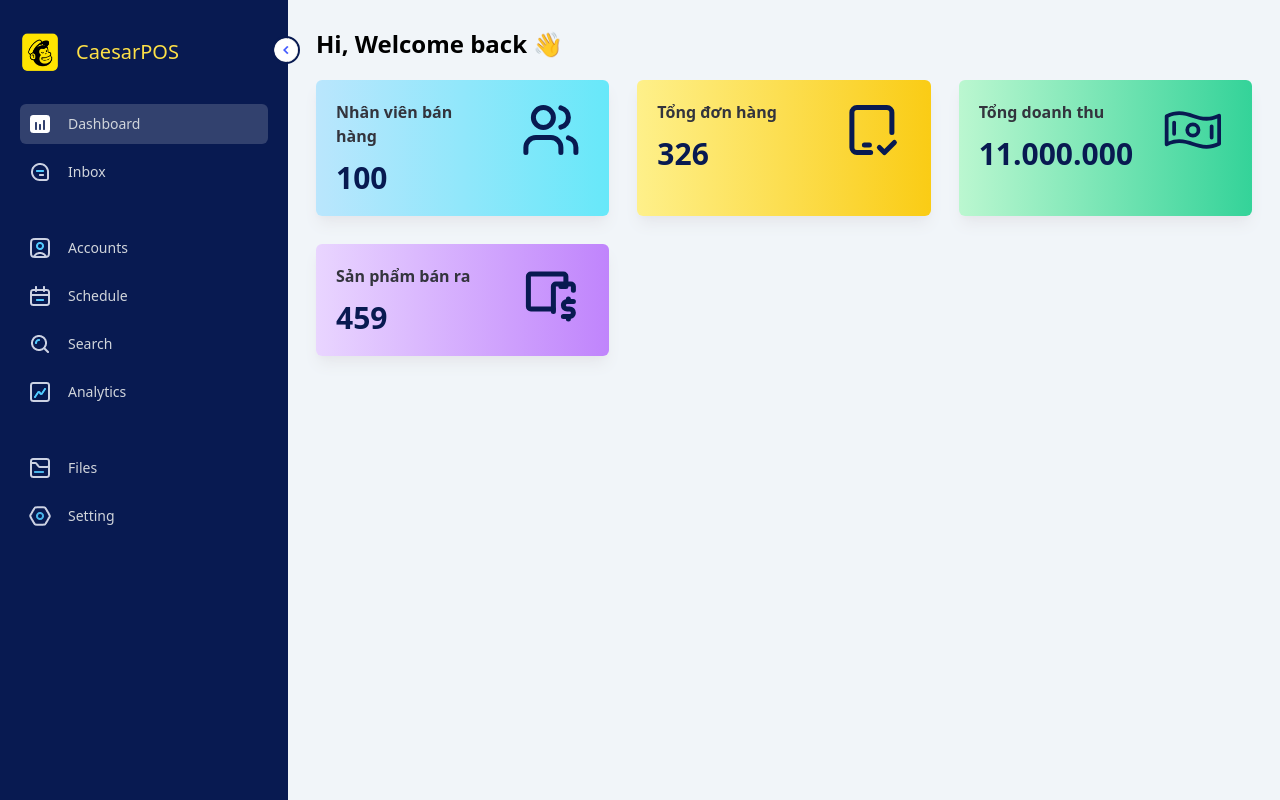
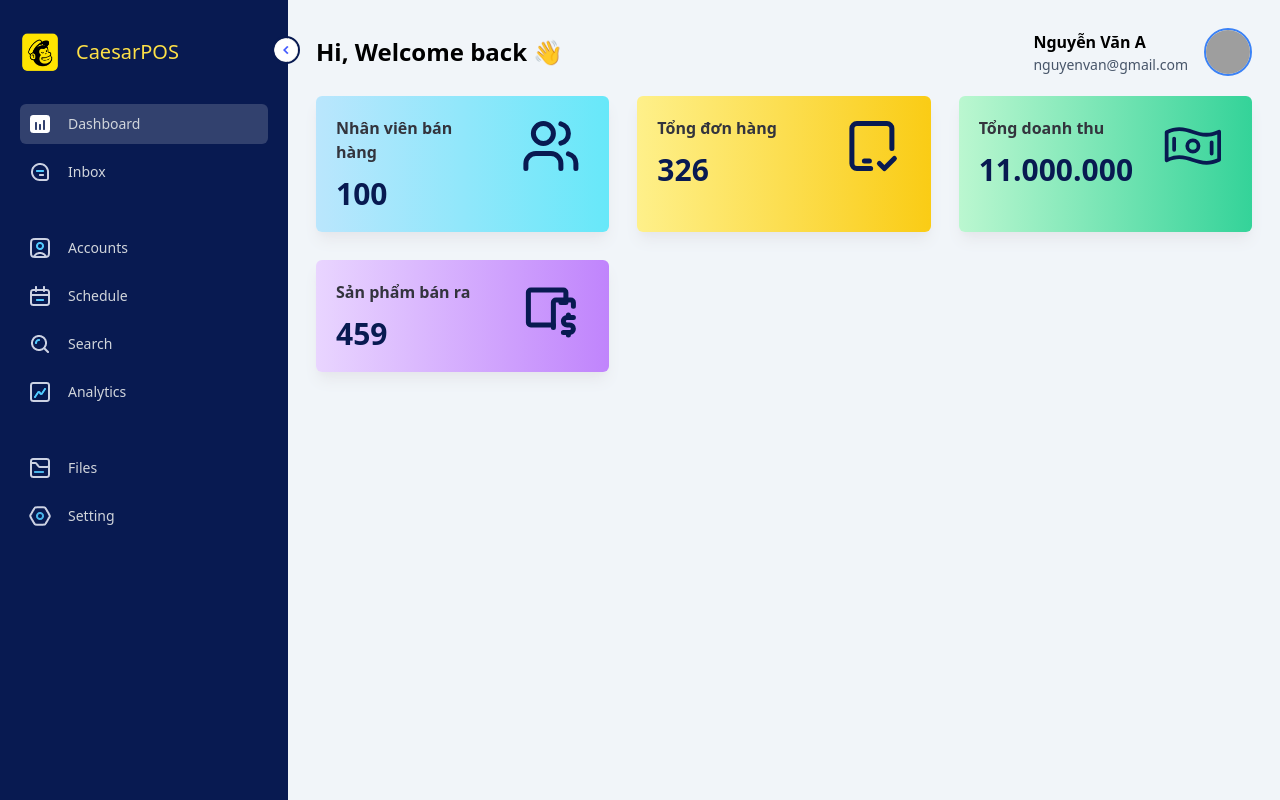
Before and after one commit to LongKim11/TechRetail-POS-Website, a React (Vite) app in the folder frontend/: page / in a window 1280 px wide. Built offline with nearby package versions, Linux system fonts and the light colour scheme; grey boxes are pictures that could not be loaded.

Commit message:
Add material tailwind config and navbar

```diff
--- a/frontend/src/pages/Home/Home.jsx
+++ b/frontend/src/pages/Home/Home.jsx
@@ -3,13 +3,79 @@ import { LuUsers } from "react-icons/lu";
 import { TbDeviceIpadCheck } from "react-icons/tb";
 import { PiMoneyWavy } from "react-icons/pi";
 import { TbDevicesDollar } from "react-icons/tb";
+import { FaRegUserCircle, FaFingerprint, FaSignOutAlt } from "react-icons/fa";
+import { MdSettings } from "react-icons/md";
+import {
+  Avatar,
+  Menu,
+  MenuHandler,
+  MenuList,
+  MenuItem,
+  Typography,
+} from "@material-tailwind/react";
 
 const Home = () => {
   return (
     <div className="flex">
       <Sidebar />
       <div className="flex-1 p-7 bg-slate-100">
-        <h1 className="text-2xl font-semibold ">Hi, Welcome back 👋</h1>
+        <div className="flex justify-between items-center">
+          <h1 className="text-2xl font-semibold ">Hi, Welcome back 👋</h1>
+          <div className="flex items-center gap-4">
+            <div>
+              <Typography variant="h6">Nguyễn Văn A</Typography>
+              <Typography
+                variant="small"
+                color="gray"
+                className="text-sm text-slate-600"
+              >
+                nguyenvan@gmail.com
+              </Typography>
+            </div>
+            <Menu placement="bottom-end">
+              <MenuHandler>
+                <Avatar
+                  variant="circular"
+                  alt="tania andrew"
+                  withBorder={true}
+                  color="blue"
+                  className="cursor-pointer"
+                  src="https://images.unsplash.com/photo-1633332755192-727a05c4013d?ixlib=rb-1.2.1&ixid=MnwxMjA3fDB8MHxwaG90by1wYWdlfHx8fGVufDB8fHx8&auto=format&fit=crop&w=1480&q=80"
+                />
+              </MenuHandler>
+              <MenuList>
+                <MenuItem className="flex items-center gap-3 mb-2">
+                  <FaRegUserCircle className="text-xl" />
+                  <Typography variant="small" className="font-medium">
+                    Thông tin tài khoản
+                  </Typography>
+                </MenuItem>
+                <MenuItem className="flex items-center gap-3 mb-2">
+                  <FaFingerprint className="text-xl" />
+                  <Typography variant="small" className="font-medium">
+                    Đổi mật khẩu
+                  </Typography>
+                </MenuItem>
+                <MenuItem className="flex items-center gap-3 mb-2">
+                  <MdSettings className="text-xl" />
+                  <Typography variant="small" className="font-medium">
+                    Cài đặt
+                  </Typography>
+                </MenuItem>
+                <hr className="my-2 border-blue-gray-50" />
+                <MenuItem className="flex items-center gap-3">
+                  <FaSignOutAlt className="text-xl text-red-600" />
+                  <Typography
+                    variant="small"
+                    className="font-medium text-red-600"
+                  >
+                    Đăng xuất
+                  </Typography>
+                </MenuItem>
+              </MenuList>
+            </Menu>
+          </div>
+        </div>
         <div className="mt-5 grid grid-cols-1 md:grid-cols-2 xl:grid-cols-3 2xl:grid-cols-4 gap-7">
           <div className="rounded-md p-5 bg-gradient-to-r from-sky-200 to-cyan-300 flex shadow-lg shadow-gray-200 transition-all duration-700 hover:scale-105 hover:shadow-gray-400 cursor-pointer">
             <div className="w-2/3">
--- a/frontend/tailwind.config.js
+++ b/frontend/tailwind.config.js
@@ -1,6 +1,10 @@
 /** @type {import('tailwindcss').Config} */
 export default {
-  content: ["./index.html", "./src/**/*.{js,ts,jsx,tsx}"],
+  content: [
+    "./index.html",
+    "./src/**/*.{js,ts,jsx,tsx}", // Include all your source files
+    "node_modules/@material-tailwind/react/**/*.{js,ts,jsx,tsx}", // Include Material Tailwind
+  ],
   theme: {
     extend: {
       colors: {
```
